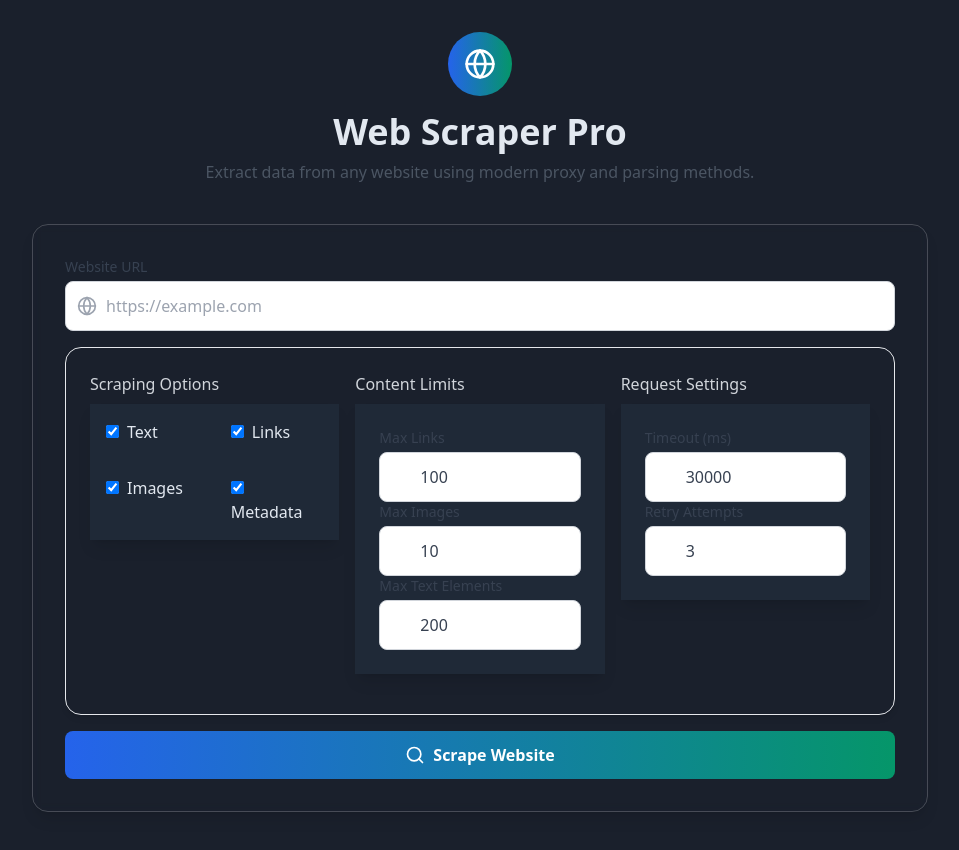
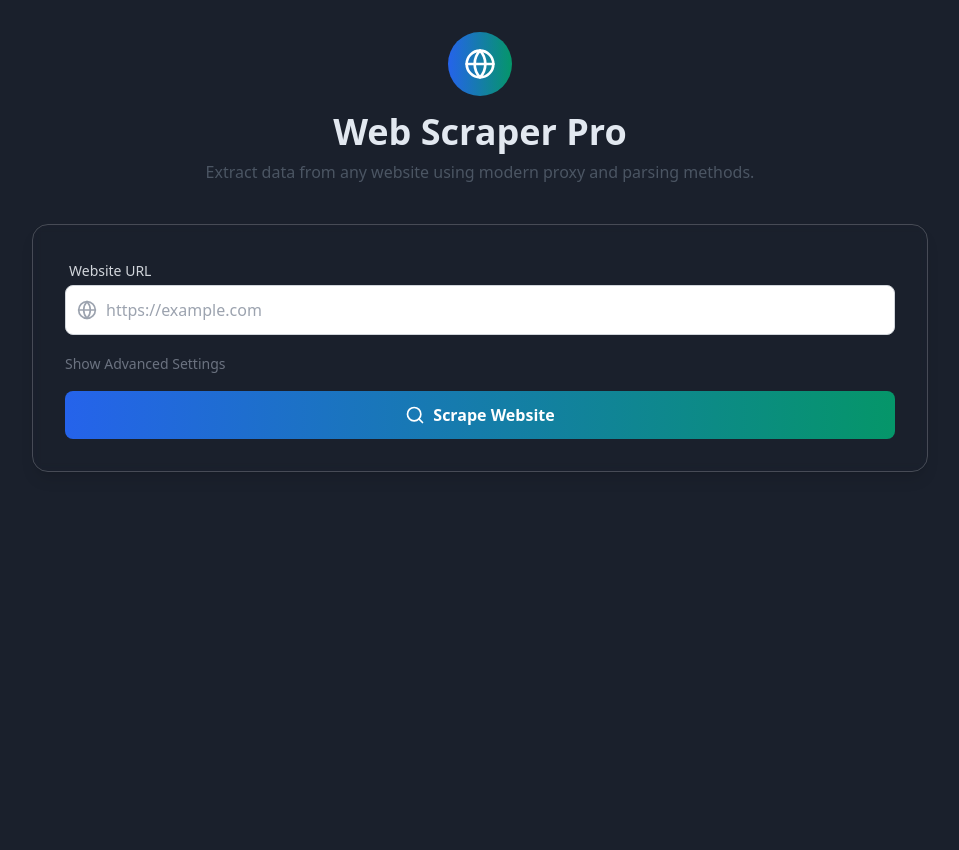
Before and after one commit to aledlie/SingleSiteScraper, a React (Vite) app: page / in a window 1280 px wide. Shown: the top 850 px of the page, without its empty margins (160-1119 px from the left). After the commit the page ends 800 px from the top, so only its background shows below. Built offline with nearby package versions, Linux system fonts and the light colour scheme.

Commit message:
make advanced settings hidable

```diff
--- a/src/components/WebScraper.tsx
+++ b/src/components/WebScraper.tsx
@@ -26,6 +26,7 @@ const WebScraper: React.FC = () => {
   const [error, setError] = useState('');
   const [progress, setProgress] = useState('');
   const [filter, setFilter] = useState('');
+  const [showAdvanced, setShowAdvanced] = useState(false);
 
   const handleScrape = async () => {
     setIsLoading(true);
@@ -57,7 +58,15 @@ const WebScraper: React.FC = () => {
         onEnter={handleScrape}
       />
 
-      <ScrapeOptionsForm options={options} onChange={setOptions} />
+      <div className="my-4">
+        <button
+          onClick={() => setShowAdvanced(!showAdvanced)}
+          className="text-sm text-gray-500 hover:text-gray-700 focus:outline-none"
+        >
+          {showAdvanced ? 'Hide' : 'Show'} Advanced Settings
+        </button>
+        {showAdvanced && <ScrapeOptionsForm options={options} onChange={setOptions} />}
+      </div>
 
       <button
         onClick={handleScrape}
--- a/src/index.css
+++ b/src/index.css
@@ -16,7 +16,7 @@
   }
 
   .checkbox-grid {
-    @apply grid grid-cols-2 gap-4 mb-4 bg-gray-800 p-2 shadow-lg;
+    @apply grid grid-cols-2 gap-4 mb-4 p-2 shadow-lg;
   }
 
   .checkbox-label {
@@ -32,11 +32,11 @@
   }
 
   .input {
-    @apply block text-sm font-medium text-left text-gray-700 mb-2;
+    @apply block text-sm font-medium text-left text-gray-300 mb-2;
   }
 
   .form-label {
-    @apply block text-sm font-medium text-gray-700 mb-1
+    @apply block text-sm font-medium text-gray-300 m-1
   }
 
   .form-description {
@@ -48,7 +48,7 @@
   }
 
   .layout-grid {
-    @apply gap-4 mb-4 bg-gray-800 p-6 shadow-lg text-left;
+    @apply gap-4 mb-4 p-2 shadow-lg text-left;
   }
 
   .tab-panel {
```
